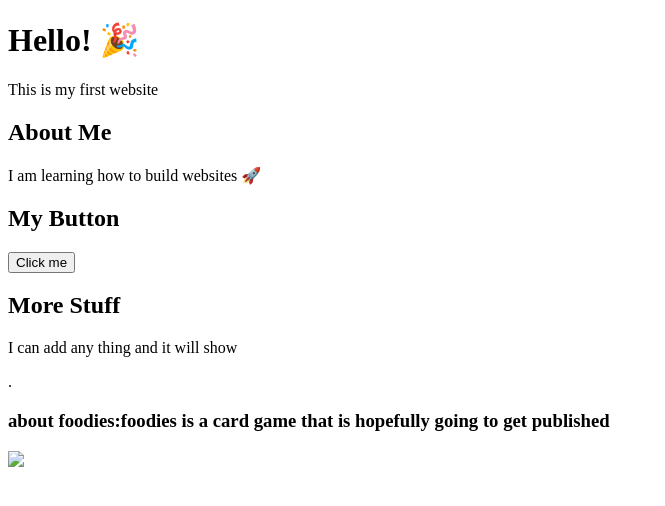
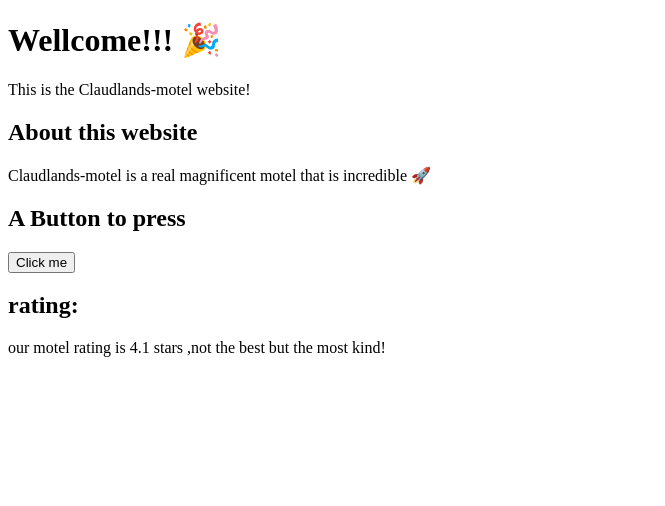
Before and after one commit to yimingsun1761-boop/Claudlands-motel, a plain HTML site: page index.html in a window 1280 px wide. Shown: the whole page, without its empty margins (0-665 px from the left). Drawn offline with Linux system fonts and the light colour scheme.

Commit message:
Update index.html

```diff
--- a/index.html
+++ b/index.html
@@ -4,31 +4,31 @@
 
  <head>
 
-  <title>My Website</title>
+  <title>Claudlands-motel.com</title>
 
 </head>
 
 <body>
 
-<h1>Hello! 🎉</h1>
+<h1>Wellcome!!! 🎉</h1>
 
-<p>This is my first website</p>
+<p>This is the Claudlands-motel website!</p>
 
-<h2>About Me</h2>
+<h2>About this website</h2>
 
-<p>I am learning how to build websites 🚀</p>
+<p>Claudlands-motel is a real magnificent motel that is incredible 🚀</p>
 
-<h2>My Button</h2>
+<h2>A Button to press</h2>
 
-<button onclick="alert('Foodies surprise!')">Click me</button>
+<button onclick="alert('Come to Claudlands-motel to stay in a incredible motel!!!')">Click me</button>
 
-<h2>More Stuff</h2>
+<h2>rating:</h2>
 
-<p>I can add any thing and it will show</p>.</p>
+<p>our motel rating is 4.1 stars ,not the best but the most kind!</p>
 
- <h3>about foodies:foodies is a card game that is hopefully going to get published</h3>
 
- <img src="Noodle Ninja.png" width="300">
+
+
 
 
 </body>
```
